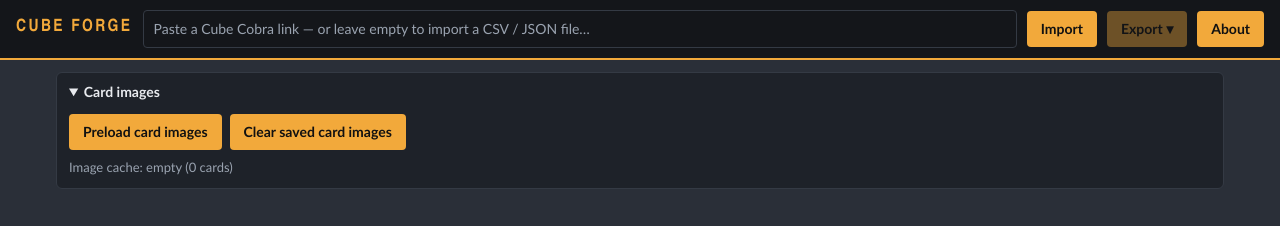
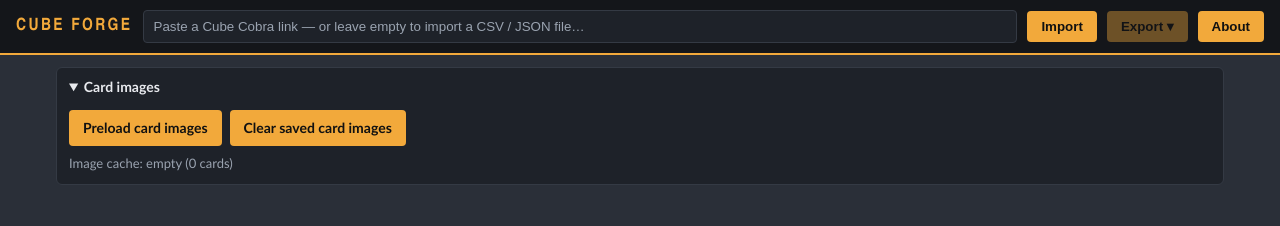
Before and after one commit to InsanityPilgrim02/cube-forge, a plain HTML site: page index.html in a window 1280 px wide. Drawn offline with Linux system fonts and the light colour scheme.

Commit message:
Add files via upload

```diff
--- a/index.html
+++ b/index.html
@@ -16,8 +16,11 @@
 :root{--ink:#14161a;--panel:#1e2229;--line:#343a44;--mute:#9aa3b0;--amber:#f2a93b;--bench:#2a2f38;--tx:#e8eaee;--ok:#8fd694;--bad:#ff7b7b}
 *{box-sizing:border-box}[hidden]{display:none!important}.hidden{display:none!important}
 body{margin:0;background:var(--bench);color:var(--tx);font:14px/1.4 "Trebuchet MS","Segoe UI",system-ui,sans-serif}
-header.top{flex-wrap:wrap;position:sticky;top:0;z-index:20;display:flex;align-items:center;justify-content:flex-start;gap:8px 10px;padding:10px 16px;background:var(--ink);border-bottom:2px solid var(--amber)}
-h1{margin:0;font:800 17px/1.1 "Arial Narrow","Franklin Gothic Medium",Arial,sans-serif;letter-spacing:.14em;text-transform:uppercase;color:var(--amber)}
+header.top{flex-wrap:wrap;position:sticky;top:0;z-index:20;display:flex;align-items:center;justify-content:flex-start;gap:10px;padding:10px 16px;background:var(--ink);border-bottom:2px solid var(--amber)}
+h1{margin:0;font:800 17px/1 "Arial Narrow","Franklin Gothic Medium",Arial,sans-serif;letter-spacing:.14em;text-transform:uppercase;color:var(--amber)}
+/* header controls use the browser-default control font, exactly like Card Forge, so both bars come out the same height */
+header.top button,header.top input{font:revert;min-height:0}header.top button{font-weight:700}
+header.top input{padding:8px 10px;background:var(--panel);border-radius:4px}
 .urlwrap{flex:1;min-width:240px;display:flex}.urlwrap input{flex:1;min-width:0}
 .expwrap{position:relative}#expMenu{position:absolute;right:0;top:100%;margin-top:4px;z-index:30;min-width:210px;background:var(--panel);border:1px solid var(--line);border-radius:6px;box-shadow:0 8px 24px rgba(0,0,0,.45);overflow:hidden}
 #expMenu button{display:block;width:100%;text-align:left;border-radius:0;background:transparent;color:var(--tx);font-weight:600}#expMenu button:hover:not(:disabled){background:var(--bench);filter:none}
```
